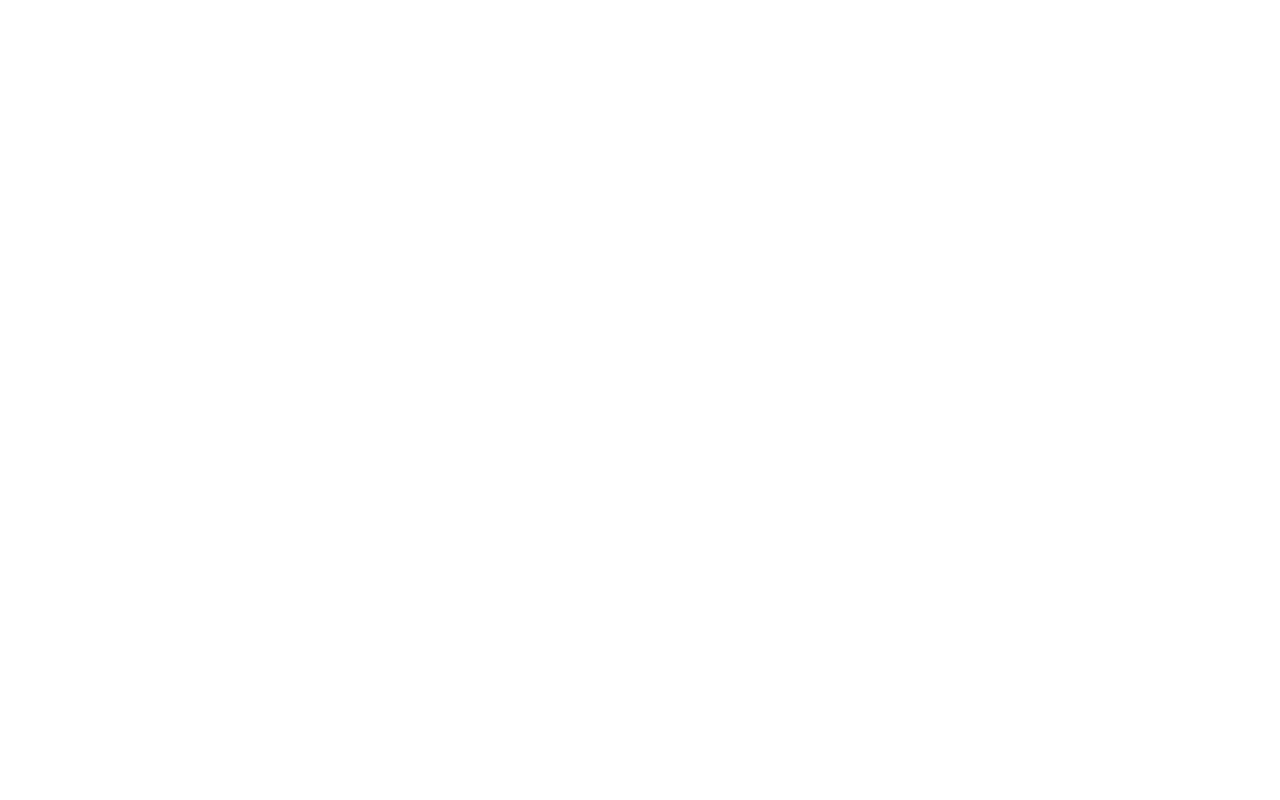
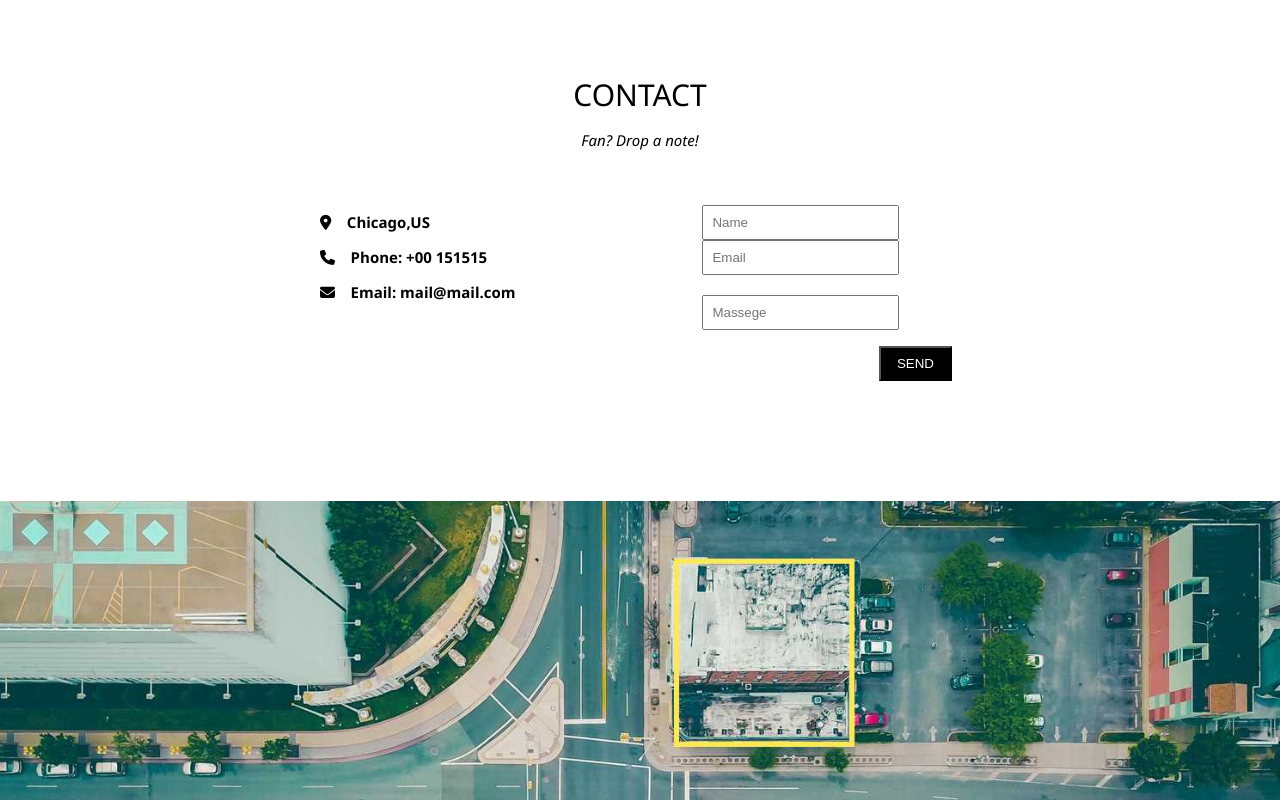
Before and after one commit to ElcanQuliyev/Collabrate-1, a plain HTML site: page index.html in a window 1280 px wide. Shown: the top 800 px of the page. Drawn offline with Linux system fonts and the light colour scheme.

Commit message:
Contact added

```diff
--- a/css/common.css
+++ b/css/common.css
@@ -1,3 +1,6 @@
+* {
+    box-sizing: border-box;
+}
 body{
     font-family: 'Segoe UI', Tahoma, Geneva, Verdana, sans-serif;
     margin: 0px;
--- /dev/null
+++ b/css/main.css
@@ -0,0 +1,70 @@
+div {
+    color: black;
+}
+
+#Contact {
+    width: 768px;
+    box-sizing: border-box;
+    padding: 64px;
+    margin: auto;
+}
+
+#Contact h2 {
+    font-size: 30px;
+    margin: 10px 0px;
+    font-weight: 500;
+}
+
+#Contact p {
+    font-size: 15px;
+}
+
+#Contact h2,
+p {
+    text-align: center;
+}
+
+div.half {
+    padding: 32px 0px;
+    font-size: 15px;
+    display: flex;
+}
+
+div.left {
+    flex: 6;
+    font-weight: bold;
+}
+
+div.left p {
+    text-align: left;
+}
+
+div.right {
+    flex: 4;
+    padding: 8px;
+}
+
+div.right button {
+    margin: 16px 0px;
+    padding: 8px 16px;
+    float: right;
+    background-color: black;
+    color: white;
+}
+
+div.right button:hover {
+    background-color: gray;
+    color: black;
+}
+
+div.right input {
+    padding: 8px;
+}
+
+div.img {
+    background-image: url(../images/map.jpg);
+    background-size: cover;
+    background-position: center center;
+    width: 100%;
+    height: 600px;
+}
--- a/index.html
+++ b/index.html
@@ -1,17 +1,49 @@
 <!DOCTYPE html>
 <html lang="en">
+
 <head>
     <meta charset="UTF-8">
     <meta name="viewport" content="width=device-width, initial-scale=1.0">
     <title>Document</title>
     <link rel="stylesheet" href="css/common.css">
+    <link rel="stylesheet" href="css/main.css">
 </head>
+
 <body>
     <header></header>
     <section id="img"></section>
     <section id="TheBand"></section>
     <section id="TourDate"></section>
-    <section id="Contact"></section>
-    <footer></footer>
+    <section id="Contact">
+        <h2>CONTACT</h2>
+        <p><i>Fan? Drop a note!</i></p>
+        <div class="half">
+            <div class="left">
+                <p><i class="fa-solid fa-location-dot"></i> &nbsp;&nbsp; Chicago,US</p>
+                <p><i class="fa-solid fa-phone"></i> &nbsp;&nbsp; Phone: +00 151515</p>
+                <p><i class="fa-solid fa-envelope"></i> &nbsp;&nbsp; Email: mail@mail.com</p>
+            </div>
+            <div class="right">
+                <form action="/action_page.php" target="_blank">
+                    <div class="firstInputs">
+                        <input class="name" type="text" name="Name" placeholder="Name">
+                        <input class="Email" type="email" name="Email" placeholder="Email">
+                    </div>
+                    <br>
+                    <input class="Massege" type="text" name="Massege" placeholder="Massege">
+                    <br>
+                    <button>SEND</button>
+                </form>
+            </div>
+        </div>
+        </div>
+
+    </section>
+    <div class="img"></div>
+
+    <footer> </footer>
+
+    <script src="https://kit.fontawesome.com/7972087a8c.js" crossorigin="anonymous"></script>
 </body>
+
 </html>
```
